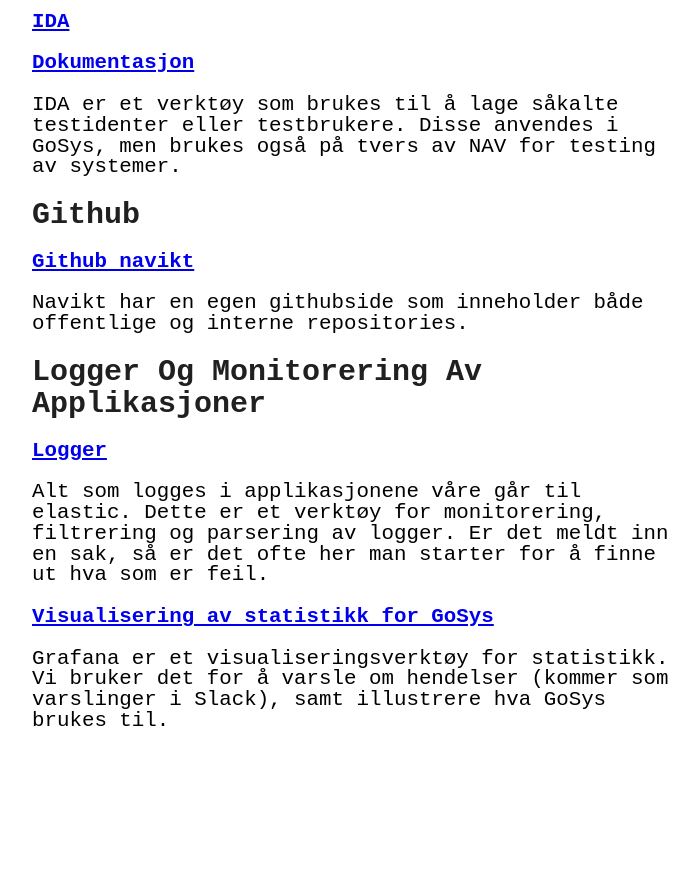
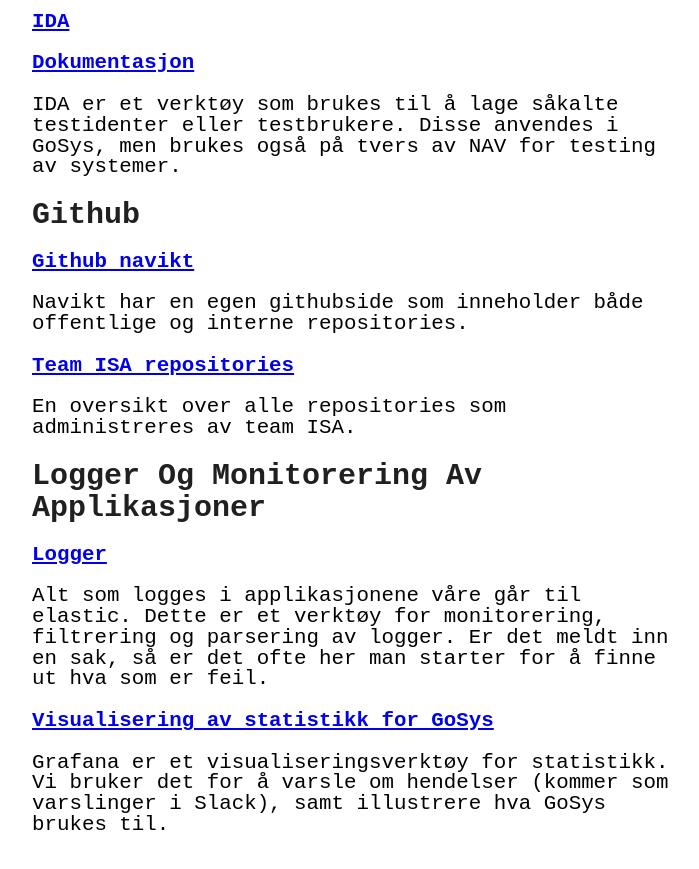
Before and after one commit to stianoverby/stianoverby.github.io, a Jekyll site: the page built from _posts/2022-10-18-lenker.markdown, in a window 1280 px wide and 900 px high, scrolled down 1111 px. Shown: the top 869 px of the window, without its empty margins (288-987 px from the left). Built offline with Jekyll 4.4.1, drawn with Linux system fonts in a browser that asks for light colours; before the commit the page ends 1907 px from its top, so only the background shows below that.

Commit message:
Update 2022-10-18-lenker.markdown

```diff
--- a/_posts/2022-10-18-lenker.markdown
+++ b/_posts/2022-10-18-lenker.markdown
@@ -52,12 +52,15 @@
 
 IDA er et verktøy som brukes til å lage såkalte testidenter eller testbrukere. Disse anvendes i GoSys, men brukes også på tvers av NAV for testing av systemer.
 
-
 # Github
 {: .heading}
 [**Github navikt**] [nav-ikt]
 
 Navikt har en egen githubside som inneholder både offentlige og interne repositories.
+
+[**Team ISA repositories**] [isa-github]
+
+En oversikt over alle repositories som administreres av team ISA.
 
 # Logger Og Monitorering Av Applikasjoner
 {: .heading}
@@ -91,6 +94,7 @@
 [ida-doc]: https://confluence.adeo.no/display/ATOM/IDA
 
 [nav-ikt]: https://github.com/navikt
+[isa-github]: https://github.com/orgs/navikt/teams/isa/repositories
 
 [log]: https://logs.adeo.no/
 [grafana]: https://grafana.nais.io/?orgId=1
```
